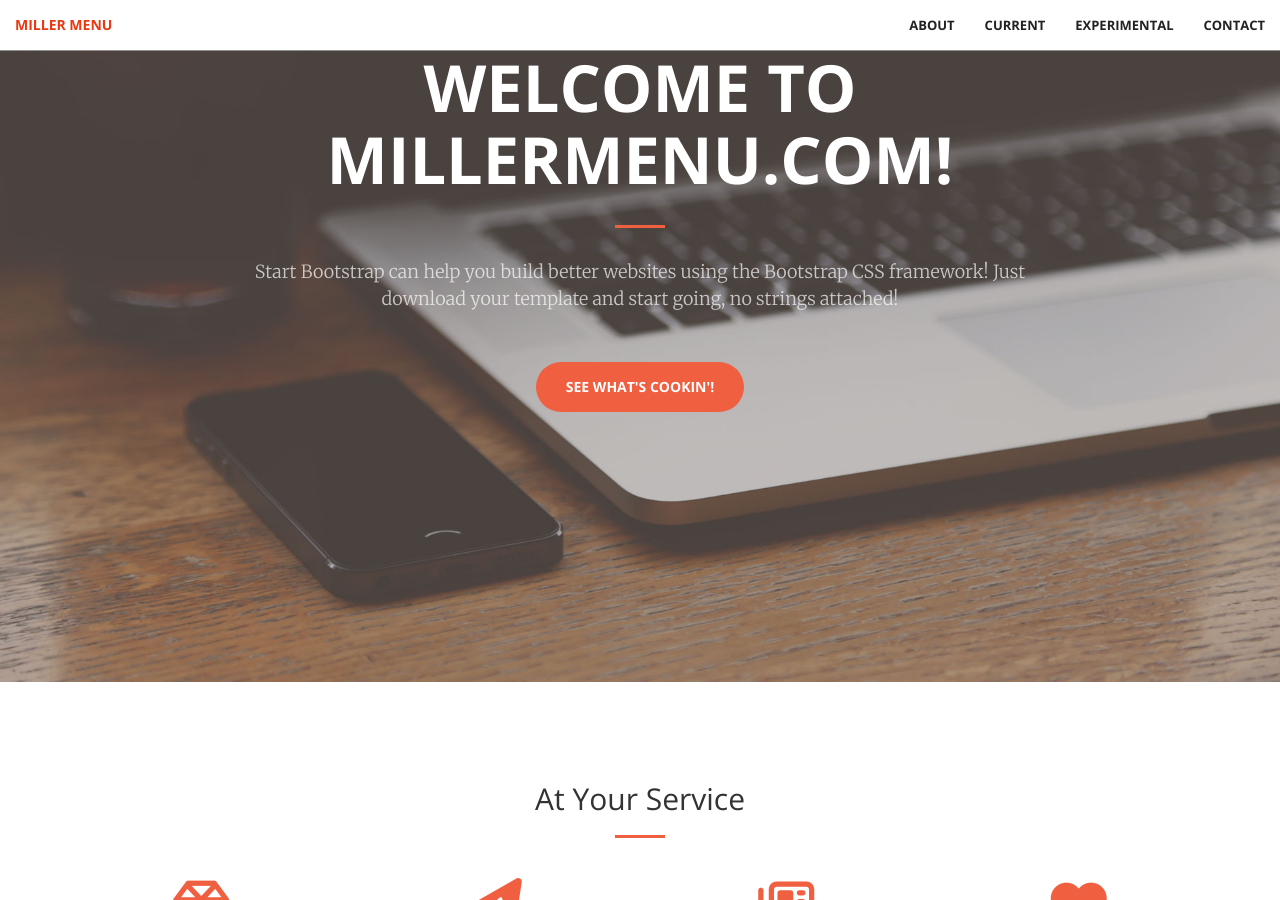
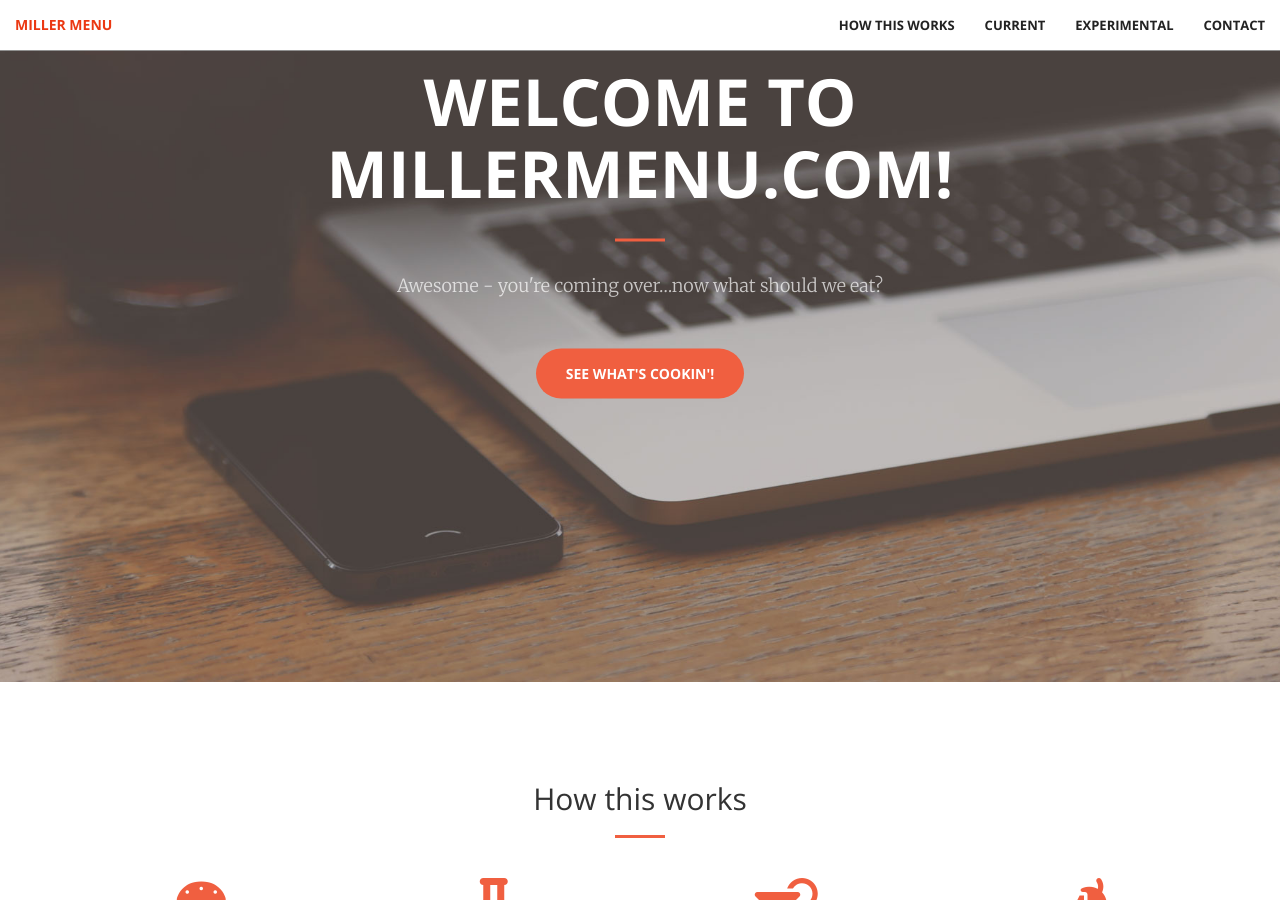
Before and after one commit to jeffmiller00/miller-menu, a Jekyll site: the page built from index.html, in a window 1280 px wide and 900 px high, scrolled down 218 px. Built offline with Jekyll 4.4.1, drawn with Linux system fonts in a browser that asks for light colours; nearby versions of some CDN libraries; some of the changed text lies outside the part shown.

Commit message:
Update the instructions and the current section.

```diff
--- a/_includes/header.html
+++ b/_includes/header.html
@@ -3,7 +3,7 @@
         <div class="header-content-inner">
             <h1>Welcome to MillerMenu.com!</h1>
             <hr>
-            <p>Start Bootstrap can help you build better websites using the Bootstrap CSS framework! Just download your template and start going, no strings attached!</p>
+            <p>Awesome - you're coming over&hellip;now what should we eat?</p>
             <a href="#current" class="btn btn-primary btn-xl page-scroll">See what's cookin'!</a>
         </div>
     </div>
--- /dev/null
+++ b/_includes/instructions.html
@@ -0,0 +1,42 @@
+<section id="how-this-works">
+    <div class="container">
+        <div class="row">
+            <div class="col-lg-12 text-center">
+                <h2 class="section-heading">How this works</h2>
+                <hr class="primary">
+            </div>
+        </div>
+    </div>
+    <div class="container">
+        <div class="row">
+            <div class="col-lg-3 col-md-6 text-center">
+                <div class="service-box">
+                    <i class="fa fa-4x fa-hamburger wow bounceIn text-primary"></i>
+                    <h3><a href='#current'>What we know works</a></h3>
+                    <p class="text-muted">These are recipes that we know will come out pretty tasty.</a></p>
+                </div>
+            </div>
+            <div class="col-lg-3 col-md-6 text-center">
+                <div class="service-box">
+                    <i class="fa fa-4x fa-flask wow bounceIn text-primary" data-wow-delay=".1s"></i>
+                    <h3><a href='#experimental'>Things we want to try</a></h3>
+                    <p class="text-muted">Recipes that we want to try out, but we don't know how it'll go...we could end up needing to order pizza.</p>
+                </div>
+            </div>
+            <div class="col-lg-3 col-md-6 text-center">
+                <div class="service-box">
+                    <i class="fa fa-4x fa-cocktail wow bounceIn text-primary" data-wow-delay=".2s"></i>
+                    <h3><a href='#drinks'>Drinks</a></h3>
+                    <p class="text-muted">These are the drinks we have.</p>
+                </div>
+            </div>
+            <div class="col-lg-3 col-md-6 text-center">
+                <div class="service-box">
+                    <i class="fa fa-4x fa-pepper-hot wow bounceIn text-primary" data-wow-delay=".3s"></i>
+                    <h3><a href='#sides'>Sides</a></h3>
+                    <p class="text-muted">We need other stuff than meat!</p>
+                </div>
+            </div>
+        </div>
+    </div>
+</section>
--- a/_includes/nav.html
+++ b/_includes/nav.html
@@ -15,7 +15,7 @@
         <div class="collapse navbar-collapse" id="bs-example-navbar-collapse-1">
             <ul class="nav navbar-nav navbar-right">
                 <li>
-                    <a class="page-scroll" href="#about">About</a>
+                    <a class="page-scroll" href="#how-this-works">How This Works</a>
                 </li>
                 <li>
                     <a class="page-scroll" href="#current">Current</a>
--- a/_includes/services.html
+++ /dev/null
@@ -1,42 +0,0 @@
-<section id="services">
-    <div class="container">
-        <div class="row">
-            <div class="col-lg-12 text-center">
-                <h2 class="section-heading">At Your Service</h2>
-                <hr class="primary">
-            </div>
-        </div>
-    </div>
-    <div class="container">
-        <div class="row">
-            <div class="col-lg-3 col-md-6 text-center">
-                <div class="service-box">
-                    <i class="fa fa-4x fa-diamond wow bounceIn text-primary"></i>
-                    <h3>Sturdy Templates</h3>
-                    <p class="text-muted">Our templates are updated regularly so they don't break.</p>
-                </div>
-            </div>
-            <div class="col-lg-3 col-md-6 text-center">
-                <div class="service-box">
-                    <i class="fa fa-4x fa-paper-plane wow bounceIn text-primary" data-wow-delay=".1s"></i>
-                    <h3>Ready to Ship</h3>
-                    <p class="text-muted">You can use this theme as is, or you can make changes!</p>
-                </div>
-            </div>
-            <div class="col-lg-3 col-md-6 text-center">
-                <div class="service-box">
-                    <i class="fa fa-4x fa-newspaper-o wow bounceIn text-primary" data-wow-delay=".2s"></i>
-                    <h3>Up to Date</h3>
-                    <p class="text-muted">We update dependencies to keep things fresh.</p>
-                </div>
-            </div>
-            <div class="col-lg-3 col-md-6 text-center">
-                <div class="service-box">
-                    <i class="fa fa-4x fa-heart wow bounceIn text-primary" data-wow-delay=".3s"></i>
-                    <h3>Made with Love</h3>
-                    <p class="text-muted">You have to make your websites with love these days!</p>
-                </div>
-            </div>
-        </div>
-    </div>
-</section>
--- a/_layouts/front.html
+++ b/_layouts/front.html
@@ -6,7 +6,7 @@
 <body id="page-top">
   {% include nav.html %}
   {% include header.html %}
-  {% include services.html %}
+  {% include instructions.html %}
   {% include current.html %}
   {% include call-to-action.html %}
   {% include aside.html %}
```
Also changed, not shown: _includes/current.html (+6 -6 lines), img/current/6.jpg.
